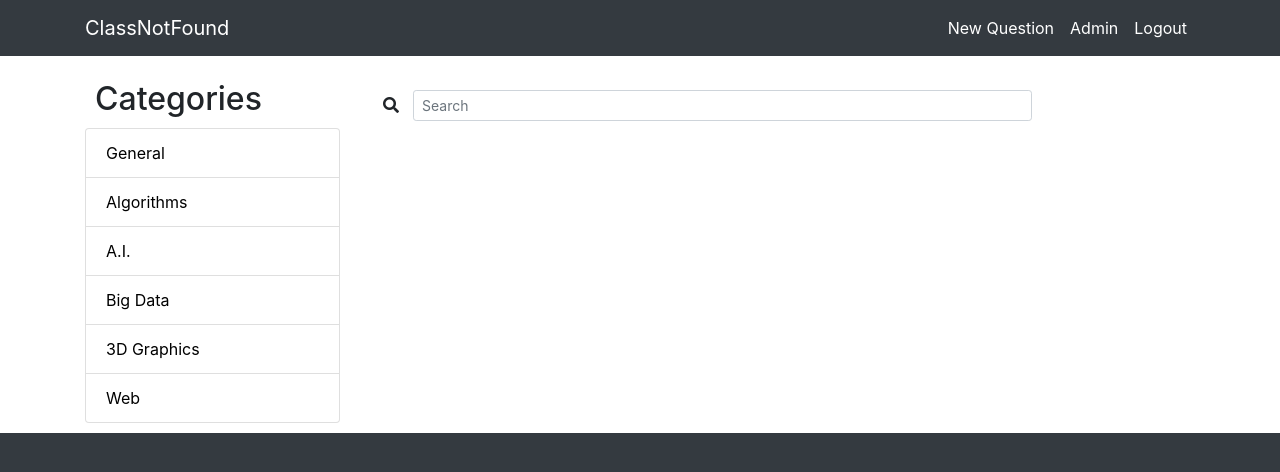
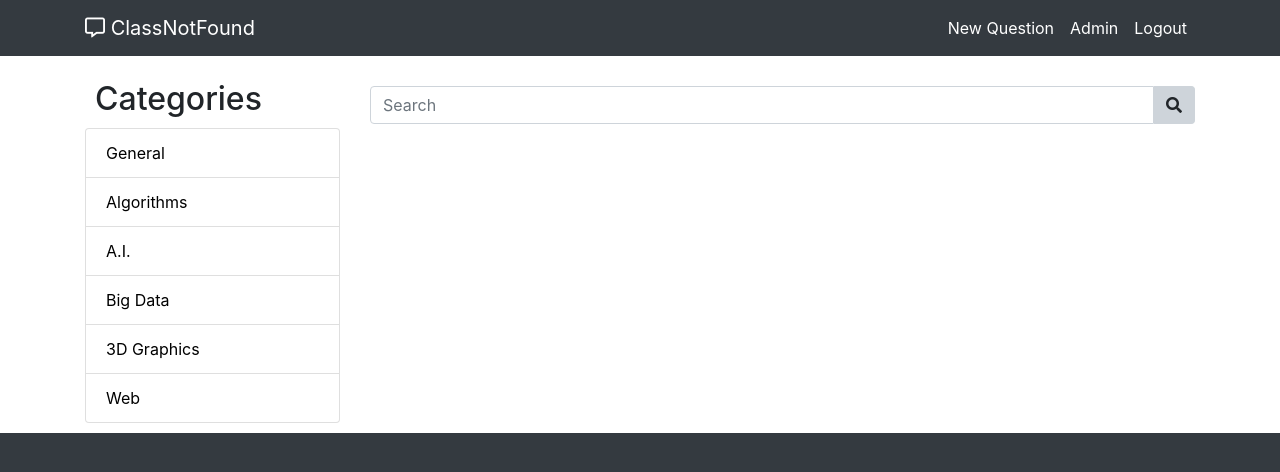
Before and after one commit to Yusuf-Ymz/ClassNotFound, a PHP site: template views/header.php in a window 1280 px wide. Shown: the top 472 px of the page. Run offline with PHP 8.4, Linux system fonts and the light colour scheme; the template is opened without the code that fills it, so the values that code supplies are empty; some libraries are stand-ins or nearby versions.

Commit message:
commit small fixes search bar

```diff
--- a/views/CSS/style.css
+++ b/views/CSS/style.css
@@ -22,13 +22,19 @@ a.list-group-item:hover {
     background-color: #DCDCDC;
 }
 
-#form-search {
+.form-search {
+    padding-left: 0px;
+    padding-right: 0px;
     margin-top: 30px;
     margin-bottom: 15px;
 }
 
 #btn-search {
-    margin-right: -15px;
+    background-color: #CED4DA;
+    border: 1px solid #CED4DA;
+    border-bottom-left-radius: 0px;
+    border-top-left-radius: 0px;
+    border-left: none;
 }
 
 section#main {
--- a/views/header.php
+++ b/views/header.php
@@ -12,7 +12,7 @@
 <!-- Navigation -->
 <nav class="navbar navbar-expand-md navbar-dark bg-dark fixed-top">
     <div class="container">
-        <a class="navbar-brand" href="index.php?action=homepage">ClassNotFound</a>
+        <a class="navbar-brand" href="index.php?action=homepage"><i class="far fa-comment-alt"></i> ClassNotFound</a>
         <button class="navbar-toggler" type="button" data-toggle="collapse" data-target="#navbarResponsive" aria-controls="navbarResponsive" aria-expanded="false" aria-label="Toggle navigation">
             <span class="navbar-toggler-icon"></span>
         </button>
@@ -49,7 +49,13 @@
             </div>
             <div class="col-md-9">
                 <!-- Search form -->
-                <form action="index.php?action=search" method="get" id="form-search" class="form-inline">
-                    <button id="btn-search" type="submit" class="btn btn-default"><i class="fas fa-search" aria-hidden="true"></i></button>
-                    <input class="form-control form-control-sm ml-3 w-75" type="text" placeholder="Search" aria-label="Search">
-                </form>
+                <div class="container-fluid form-search">
+                    <form action="index.php?action=search" method="post">
+                        <div class="input-group">
+                            <input class="form-control" type="text" placeholder="Search">
+                            <div class="input-group-btn">
+                            <button id="btn-search" class="btn btn-default" type="submit" name="form_search"><i class="fas fa-search"></i></button>
+                            </div>
+                        </div>
+                    </form>
+                </div>
```
